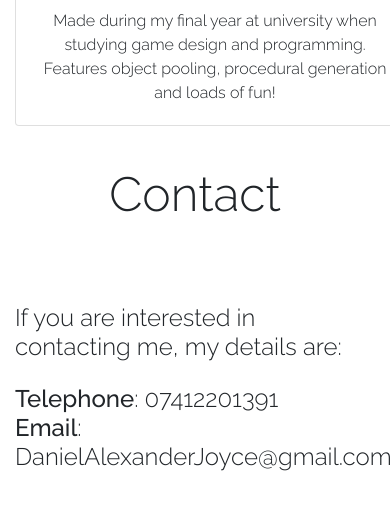
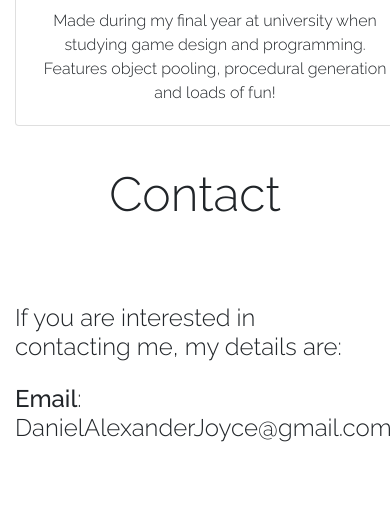
Before and after one commit to DanielAJoyce/DanielAJoyce.github.io, a plain HTML site: page index.html in a window 390 px wide. Shown: the part 3803-4313 px from the top of the page. Drawn offline with nearby package versions, Linux system fonts and the light colour scheme.

Commit message:
took phone number out for now.

```diff
--- a/index.html
+++ b/index.html
@@ -132,7 +132,6 @@
         <h1>Contact</h1>
         <div>
           <h4>If you are interested in contacting me, my details are:</h4><br/>
-          <h4><strong>Telephone</strong>: 07412201391</h4>
           <h4><strong>Email</strong>: DanielAlexanderJoyce@gmail.com</h4>
         </div>
       </div>
```
